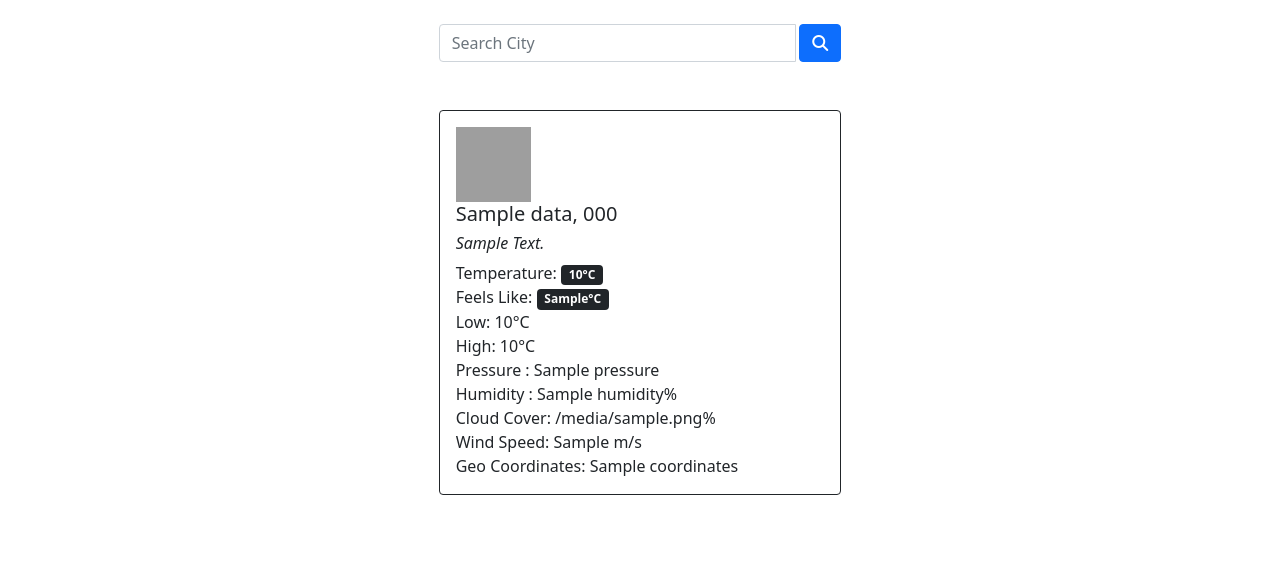
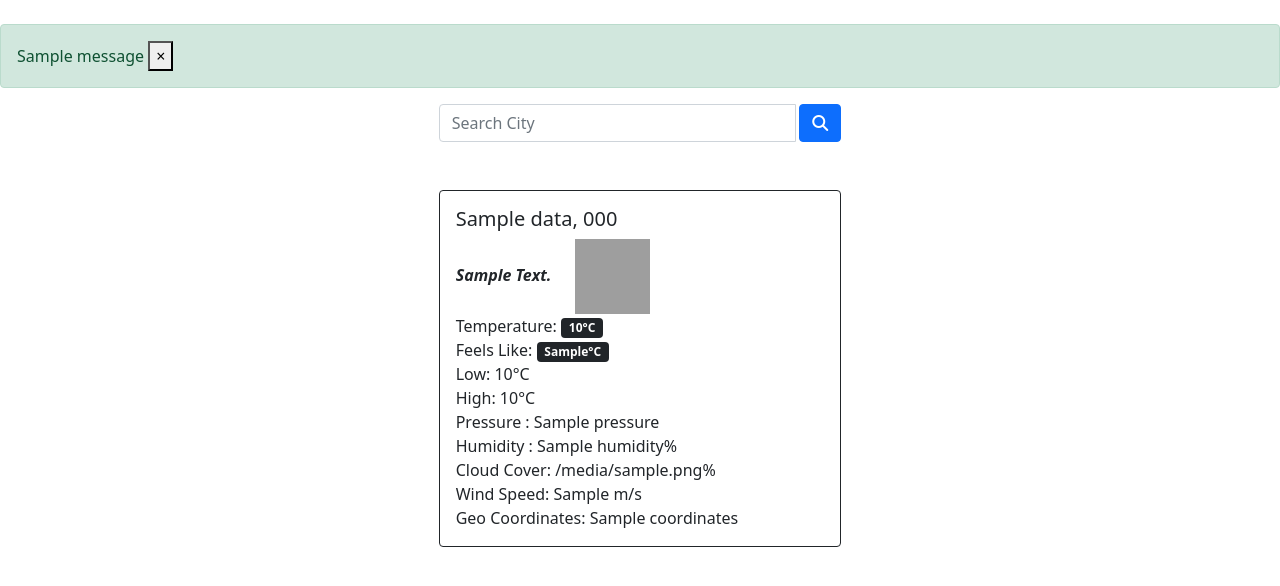
Before and after one commit to vaylon-fernandes/flask_weather_app, a Flask app: template website/templates/index.html in a window 1280 px wide. Shown: the part 56-642 px from the top of the page. Run offline with Flask 2, Linux system fonts and the light colour scheme; the template is opened without the code that fills it: most values are stand-ins (such as "Sample title", 1, 10 or a date in 2020); one stand-in notice (Sample message) is shown; parts of the project's set-up code (start-up, migrations or seed data) failed here and were passed over; some libraries are stand-ins or nearby versions; grey boxes are pictures that could not be loaded.

Commit message:
visual tweaks

```diff
--- a/website/templates/index.html
+++ b/website/templates/index.html
@@ -66,16 +66,80 @@
         </span>
       </div>
     </nav>
+    <!-- flash alerts -->
+    {% with messages=get_flashed_messages(with_categories=true) %} {% if
+    messages %} {% for category, message in messages %} {% if category=="Error"
+    %}
+    <div class="alert alert-danger alert-dismissible fade show" role="alert">
+      {{ message }}
+      <button
+        type="button"
+        class="btn-close"
+        data-bs-dismiss="alert"
+        aria-label="Close"
+      ></button>
+    </div>
+    {% elif category == "Info" %}
+    <div
+      class="
+        alert alert-info alert-dismissible
+        d-flex
+        align-items-center
+        fade
+        show
+      "
+      role="alert"
+    >
+      <svg
+        xmlns="http://www.w3.org/2000/svg"
+        width="24"
+        height="24"
+        fill="currentColor"
+        class="bi bi-exclamation-triangle-fill flex-shrink-0 me-2"
+        viewBox="0 0 16 16"
+        role="img"
+        aria-label="Warning:"
+      >
+        <path
+          d="M8.982 1.566a1.13 1.13 0 0 0-1.96 0L.165 13.233c-.457.778.091 1.767.98 1.767h13.713c.889 0 1.438-.99.98-1.767L8.982 1.566zM8 5c.535 0 .954.462.9.995l-.35 3.507a.552.552 0 0 1-1.1 0L7.1 5.995A.905.905 0 0 1 8 5zm.002 6a1 1 0 1 1 0 2 1 1 0 0 1 0-2z"
+        />
+      </svg>
+      <div
+        id="{{
+        city
+        }}"
+      >
+        {{ message }}
+      </div>
 
+      <button
+        type="button"
+        class="btn-close"
+        data-bs-dismiss="alert"
+        aria-label="Close"
+      ></button>
+    </div>
+    {% else %}
+    <div class="alert alert-success alert-dismissable fade show" role="alert">
+      {{ message }}
+
+      <button type="button" class="close" data-dismiss="alert">
+        <span aria-hidden="true">&times;</span>
+      </button>
+    </div>
+    {% endif %} {% endfor %} {% endif %} {% endwith %}
+    <!-- container  -->
     <div class="container-fluid" id="cardContainer">
       <div class="row justify-content-center">
         <div class="col col-sm-4 md-col-offset-3">
-          <form method="post">
+          <!-- form  -->
+          <form method="post" id="cityForm" action="/">
             <div class="input-group">
               <input
                 type="text"
                 class="form-control me-1"
                 name="city"
+                id="city"
                 placeholder="Search City"
                 aria-label="Search City"
               />
@@ -87,16 +151,20 @@
             </div>
           </form>
 
-          {% if data != "City Not Found" %} {% if count > 1 %}
-          <p>
-            Found 5 cities with the name {{city}}. For your search to be more
-            accurate enter the "cityname, two character countrycode". For
-            Example Delhi, IN
-          </p>
-          {% endif %} {% for data in data %}
+          {% if data != "City Not Found" %} {% for data in data %}
 
           <div class="card my-5 border-dark">
             <div class="card-body">
+              <h5 class="card-title">
+                {{data.cityname}}, {{ data.country_code }}
+              </h5>
+              <div class="row row-cols-auto">
+                <div class="col">
+                  <p class="text-capitalize card-text fw-bold fst-italic my-4">
+                    {{ data.description }}
+                  </p>
+                </div>
+                <div class="col">
                   <img
                     src="http://openweathermap.org/img/wn/{{ data.icon
             }}@2x.png"
@@ -104,15 +172,10 @@
                     height="75"
                     width="75"
                   />
-              <h5 class="card-title">
-                {{data.cityname}}, {{ data.country_code }}
-              </h5>
-
-              <h6 class="text-capitalize card-text">
-                <i> {{ data.description }} </i>
-              </h6>
-
-              <p class="card-text">
+                </div>
+              </div>
+              <div class="row-cols-auto">
+                <p class="card-text col">
                   Temperature:
                   <span class="badge bg-dark">{{ data.temp }}&deg;C</span>
                   <br />
@@ -134,6 +197,7 @@
                 </p>
               </div>
             </div>
+          </div>
           {% endfor %} {% else %}
           <p class="card-text">
             {{ data }}. Please check your spelling and retry
@@ -149,5 +213,12 @@
       integrity="sha384-gtEjrD/SeCtmISkJkNUaaKMoLD0//ElJ19smozuHV6z3Iehds+3Ulb9Bn9Plx0x4"
       crossorigin="anonymous"
     ></script>
+    <script>
+      let city = document.getElementById("{{ city }}").innerHTML;
+      let link =
+        '<a href="/{{ city }}/{{ country }}" class="alert-link">{{ city }}, {{ country }}</a>';
+      let new_alert = `${city} ${link}`;
+      document.getElementById("{{ city }}").innerHTML = new_alert;
+    </script>
   </body>
 </html>
```
Lines whose indentation alone changed are shown as unchanged.
